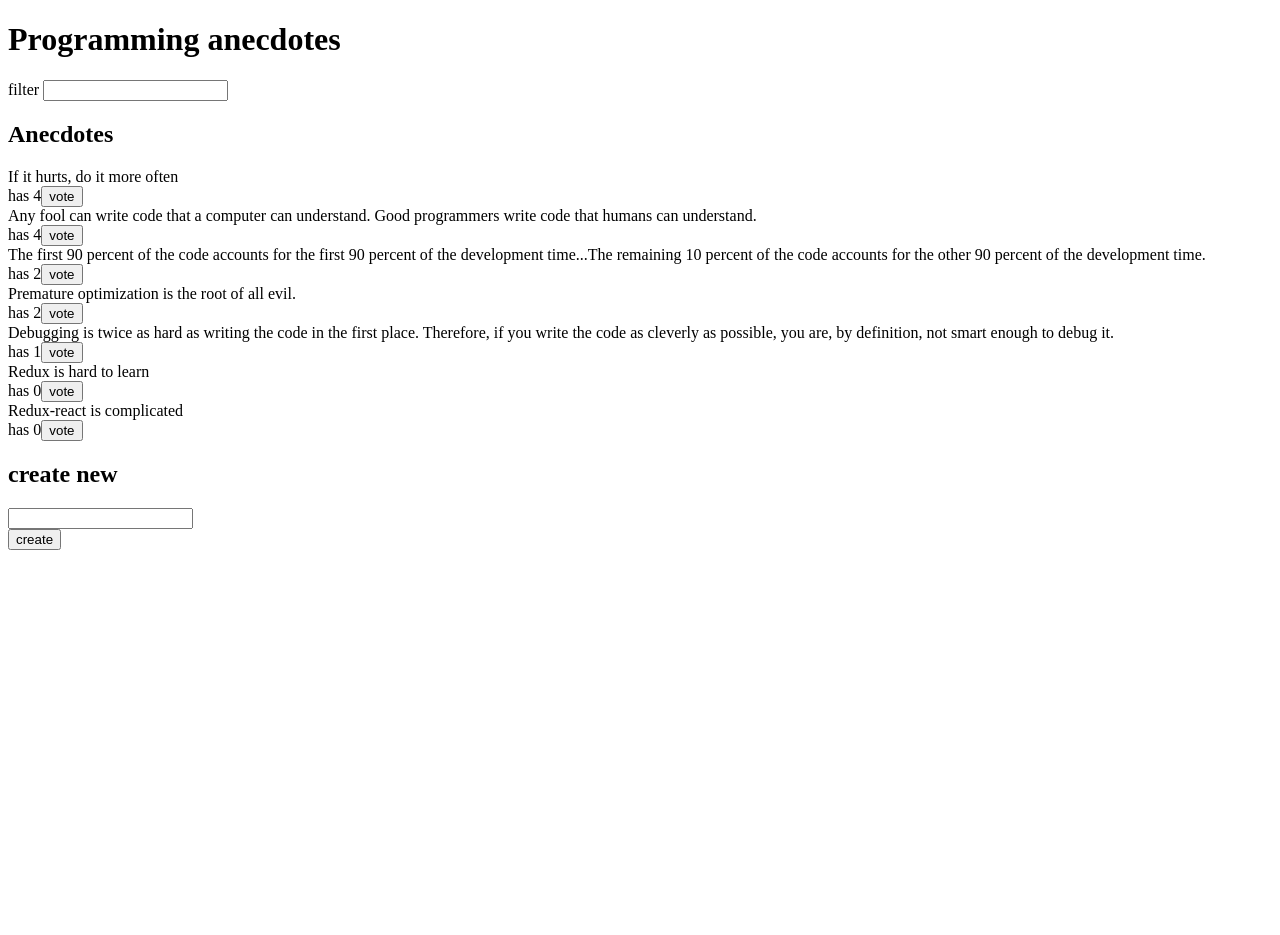
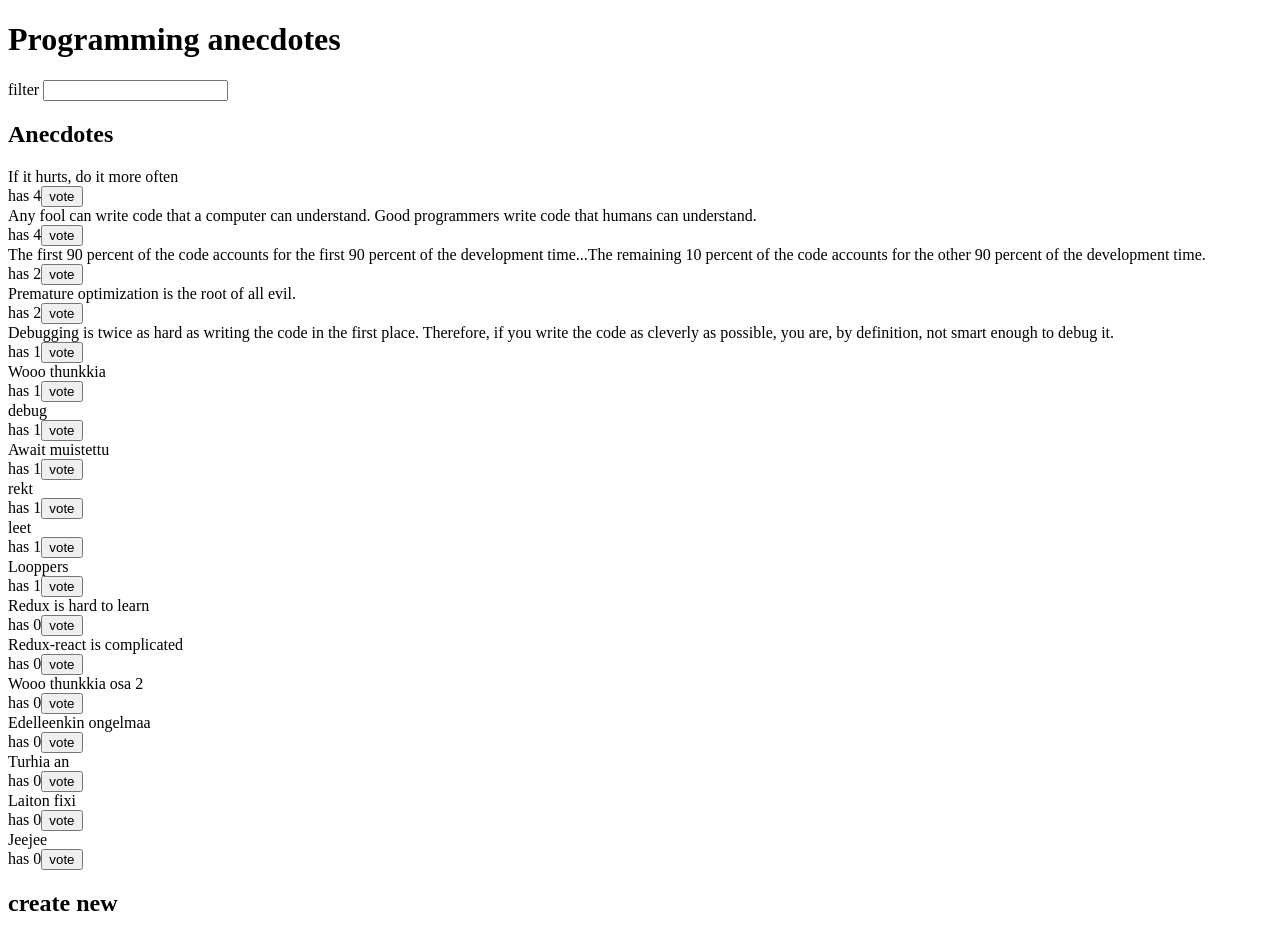
Before and after one commit to Ajhaa/fullstack-6, a React (Create React App) app: page / in a window 1280 px wide. Shown: the top 935 px of the page. Before the commit the page ends 800 px from the top, so only its background shows below. Built offline with nearby package versions, Linux system fonts and the light colour scheme; data requests are answered from the project's data file.

Commit message:
Thunkki lisäämiselle

```diff
--- a/db.json
+++ b/db.json
@@ -34,6 +34,61 @@
       "content": "Redux-react is complicated",
       "votes": 0,
       "id": "8F_dEnZ"
+    },
+    {
+      "content": "Wooo thunkkia",
+      "votes": 1,
+      "id": "Wxdj05A"
+    },
+    {
+      "content": "Wooo thunkkia osa 2",
+      "votes": 0,
+      "id": "GaqRR7b"
+    },
+    {
+      "content": "debug",
+      "votes": 1,
+      "id": "xqkL_Vb"
+    },
+    {
+      "content": "Await muistettu",
+      "votes": 1,
+      "id": "hJIa7K8"
+    },
+    {
+      "content": "Edelleenkin ongelmaa",
+      "votes": 0,
+      "id": "1Yt1QFE"
+    },
+    {
+      "content": "Turhia an",
+      "votes": 0,
+      "id": "gJY~xr6"
+    },
+    {
+      "content": "Laiton fixi",
+      "votes": 0,
+      "id": "jadXAe2"
+    },
+    {
+      "content": "rekt",
+      "votes": 1,
+      "id": "rl9Soez"
+    },
+    {
+      "content": "leet",
+      "votes": 1,
+      "id": "ppRJ6e2"
+    },
+    {
+      "content": "Looppers",
+      "votes": 1,
+      "id": "8V~sel7"
+    },
+    {
+      "content": "Jeejee",
+      "votes": 0,
+      "id": "4IVb7l4"
     }
   ]
 }
--- a/src/App.js
+++ b/src/App.js
@@ -8,7 +8,7 @@ import { initAnecdotes } from './reducers/anecdoteReducer'
 
 class App extends React.Component {
   componentDidMount() {
-    this.props.initAnecdotes
+    this.props.initAnecdotes()
   }
   render() {
     return (
--- a/src/components/AnecdoteForm.js
+++ b/src/components/AnecdoteForm.js
@@ -1,6 +1,5 @@
 import React from 'react'
 import { connect } from 'react-redux'
-import anecdoteService from '../services/anecdotes'
 import { anecdoteCreation } from '../reducers/anecdoteReducer'
 import { notify } from '../reducers/notificationReducer'
 
@@ -8,10 +7,11 @@ class AnecdoteForm extends React.Component {
 
   handleSubmit = async (e) => {
     e.preventDefault()
+
     const content = e.target.anecdote.value
     e.target.anecdote.value = ''
-    const newAnecdote = await anecdoteService.createNew(content)
-    this.props.anecdoteCreation(newAnecdote)
+
+    this.props.anecdoteCreation(content)
     this.props.notify('created anecdote "' + content + '"')
     setTimeout(() => {
       this.props.notify('')
--- a/src/components/AnecdoteList.js
+++ b/src/components/AnecdoteList.js
@@ -1,6 +1,5 @@
 import React from 'react'
 import { connect } from 'react-redux'
-import anecdoteService from '../services/anecdotes'
 import { vote } from '../reducers/anecdoteReducer'
 import { notify } from '../reducers/notificationReducer'
 
@@ -15,6 +14,7 @@ class AnecdoteList extends React.Component {
 
   render() {
     const { anecdotes, filter } = this.props
+    console.log('ANECDOTES: ', anecdotes)
     const filtered = anecdotes.filter(a => a.content.includes(filter))
     return (
       <div>
--- a/src/reducers/anecdoteReducer.js
+++ b/src/reducers/anecdoteReducer.js
@@ -1,13 +1,4 @@
 import anecdoteService from '../services/anecdotes'
-const getId = () => (100000 * Math.random()).toFixed(0)
-
-const asObject = (anecdote) => {
-  return {
-    content: anecdote,
-    id: getId(),
-    votes: 0
-  }
-}
 
 const initialState = []
 
@@ -29,9 +20,12 @@ const anecdoteReducer = (store = initialState, action) => {
 }
 
 export const anecdoteCreation = (data) => {
-  return {
-    type: 'NEW_ANECDOTE',
-    data
+  return async (dispatch) => {
+    const sent = await anecdoteService.createNew(data)
+    dispatch({
+      type: 'NEW_ANECDOTE',
+      data: sent
+    })
   }
 }
 
@@ -47,7 +41,7 @@ export const initAnecdotes = () => {
 
 export const vote = (id) => {
   return async (dispatch) => {
-    const voted = await anecdoteService.vote(id)
+    await anecdoteService.vote(id)
     dispatch({
       type: 'VOTE',
       data: { id }
--- a/src/services/anecdotes.js
+++ b/src/services/anecdotes.js
@@ -18,7 +18,7 @@ const vote = async (id) => {
   console.log('VOTED', voted)
   const newAnecdote = {...voted, votes: voted.votes + 1}
   const response = await axios.put(url + '/' + id, newAnecdote)
-  return newAnecdote
+  return response.data
 }
 
 export default { getAll, createNew, vote }
```
